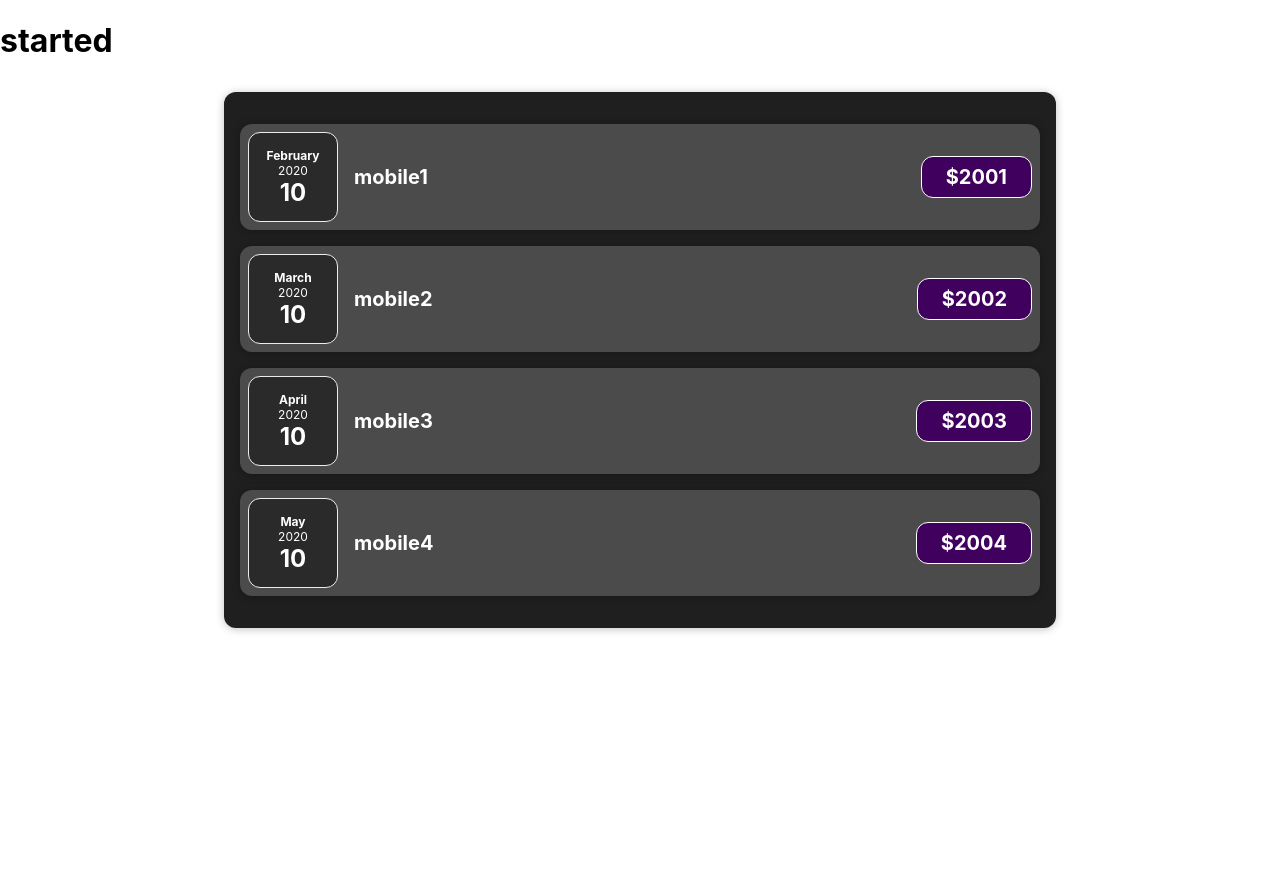
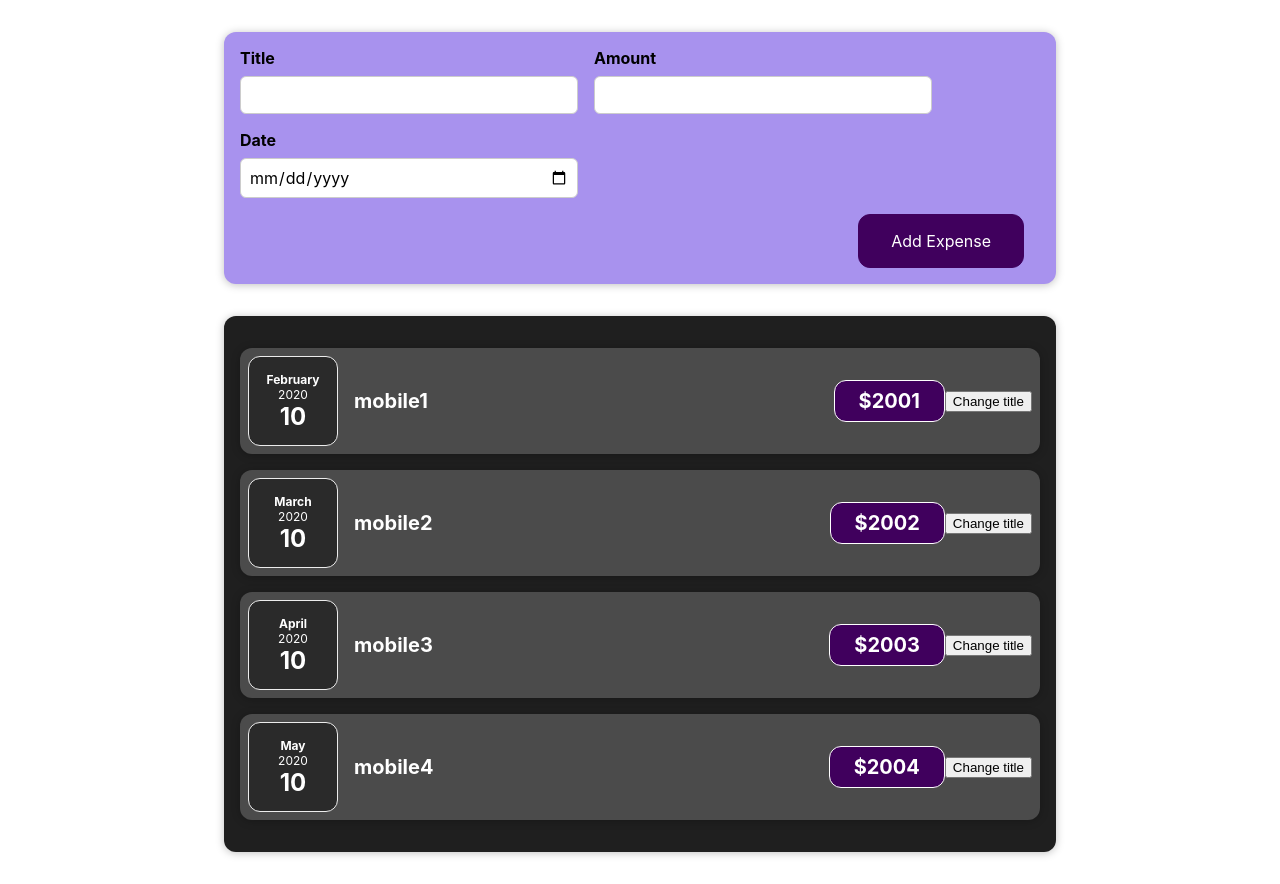
Before and after one commit to Akshay116/trackexpense-, a React (Create React App) app: page / in a window 1280 px wide. Before the commit the page ends 800 px from the top, so only its background shows below. Built offline with nearby package versions, Linux system fonts and the light colour scheme.

Commit message:
Added new expense component and design

```diff
--- a/src/App.js
+++ b/src/App.js
@@ -1,4 +1,5 @@
 import Expenses from './Components/Expenses/Expenses';
+import NewExpense from './Components/NewExpense/NewExpense';
 
 
 function App() {
@@ -32,7 +33,8 @@
   ];
   return (
     <div className="App">
-      <h1>started </h1>
+
+      <NewExpense/>
       <Expenses items={expenses}/>
     </div>
   );
--- a/src/Components/Expenses/ExpenseItem.js
+++ b/src/Components/Expenses/ExpenseItem.js
@@ -1,18 +1,33 @@
+import { useState } from "react";
 import ExpenseDate from "./ExpenseDate";
-import Card from '../UI/Card'
+import Card from "../UI/Card";
 import "./ExpenseItem.css";
 
 
 const ExpenseItem = (props) => {
+
+
+  // const titl = props.title; can be used
+  const[title, setTitle] = useState(props.title);
+  // console.log("current title :" + titl);
+
+
+  const clickHandler = () => {
+    setTitle("after-Update");
+  };
+  // console.log("title updated at:" + title);
+
+
   return (
     <Card className="expense-item">
       <ExpenseDate date={props.date} />
       <div className="expense-item__description">
-        <h2> {props.title} </h2>
+        <h2> {title} </h2>
         <div className="expense-item__price"> ${props.amount} </div>
       </div>
+      <button onClick={clickHandler}>Change title</button>
     </Card>
   );
-}
+};
 
 export default ExpenseItem;
--- a/src/Components/Expenses/Expenses.js
+++ b/src/Components/Expenses/Expenses.js
@@ -1,3 +1,4 @@
+
 import ExpenseItem from './ExpenseItem';
 import Card from "../UI/Card";
 import './Expenses.css';
--- /dev/null
+++ b/src/Components/NewExpense/ExpenseForm.css
@@ -0,0 +1,26 @@
+.new-expense__controls {
+    display: flex;
+    flex-wrap: wrap;
+    gap: 1rem;
+    margin-bottom: 1rem;
+    text-align: left;
+}
+
+.new-expense__control label {
+    font-weight: bold;
+    margin-bottom: 0.5rem;
+    display: block;
+}
+
+.new-expense__control input {
+    font: inherit;
+    padding: 0.5rem;
+    border-radius: 6px;
+    border: 1px solid #ccc;
+    width: 20rem;
+    max-width: 100%;
+}
+
+.new-expense__actions {
+    text-align: right;
+}
--- /dev/null
+++ b/src/Components/NewExpense/ExpenseForm.js
@@ -0,0 +1,29 @@
+import React from "react";
+
+import "./ExpenseForm.css";
+
+const ExpenseForm = () => {
+  return (
+    <form>
+      <div className="new-expense__controls">
+        <div className="new-expense__control">
+          <label>Title</label>
+          <input type="text" />
+        </div>
+        <div className="new-expense__control">
+          <label>Amount</label>
+          <input type="number" min="0.01" step="0.01" />
+        </div>
+        <div className="new-expense__control">
+          <label>Date</label>
+          <input type="date" min="2019-01-01" max="2022-12-31" />
+        </div>
+      </div>
+      <div className="new-expense__actions">
+        <button type="submit">Add Expense</button>
+      </div>
+    </form>
+  );
+};
+
+export default ExpenseForm;
--- /dev/null
+++ b/src/Components/NewExpense/NewExpense.css
@@ -0,0 +1,38 @@
+.new-expense {
+    background-color: #a892ee;
+    padding: 1rem;
+    margin: 2rem auto;
+    width: 50rem;
+    max-width: 95%;
+    border-radius: 12px;
+    text-align: center;
+    box-shadow: 0 1px 8px rgba(0, 0, 0, 0.25);
+}
+
+.new-expense button {
+    font: inherit;
+    cursor: pointer;
+    padding: 1rem 2rem;
+    border: 1px solid #40005d;
+    background-color: #40005d;
+    color: white;
+    border-radius: 12px;
+    margin-right: 1rem;
+}
+
+.new-expense button:hover,
+.new-expense button:active {
+    background-color: #510674;
+    border-color: #510674;
+}
+
+.new-expense button.alternative {
+    color: #220131;
+    border-color: transparent;
+    background-color: transparent;
+}
+
+.new-expense button.alternative:hover,
+.new-expense button.alternative:active {
+    background-color: #ddb3f8;
+}
--- /dev/null
+++ b/src/Components/NewExpense/NewExpense.js
@@ -0,0 +1,12 @@
+import React from "react";
+import ExpenseForm from "./ExpenseForm";
+import './NewExpense.css';
+
+const NewExpense = () => {
+  return (
+    <div className="new-expense">
+      <ExpenseForm />
+    </div>
+  );
+};
+export default NewExpense;
```
